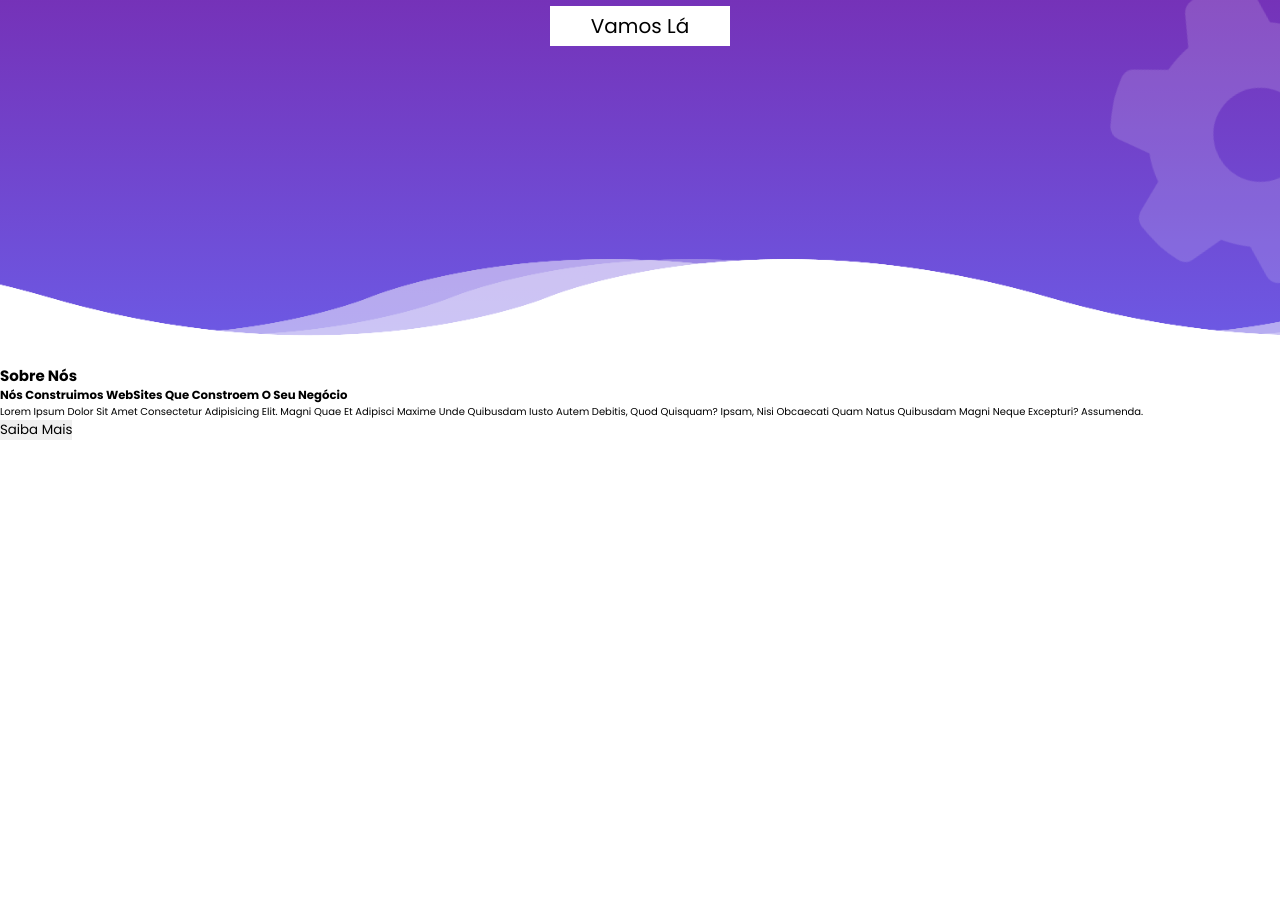
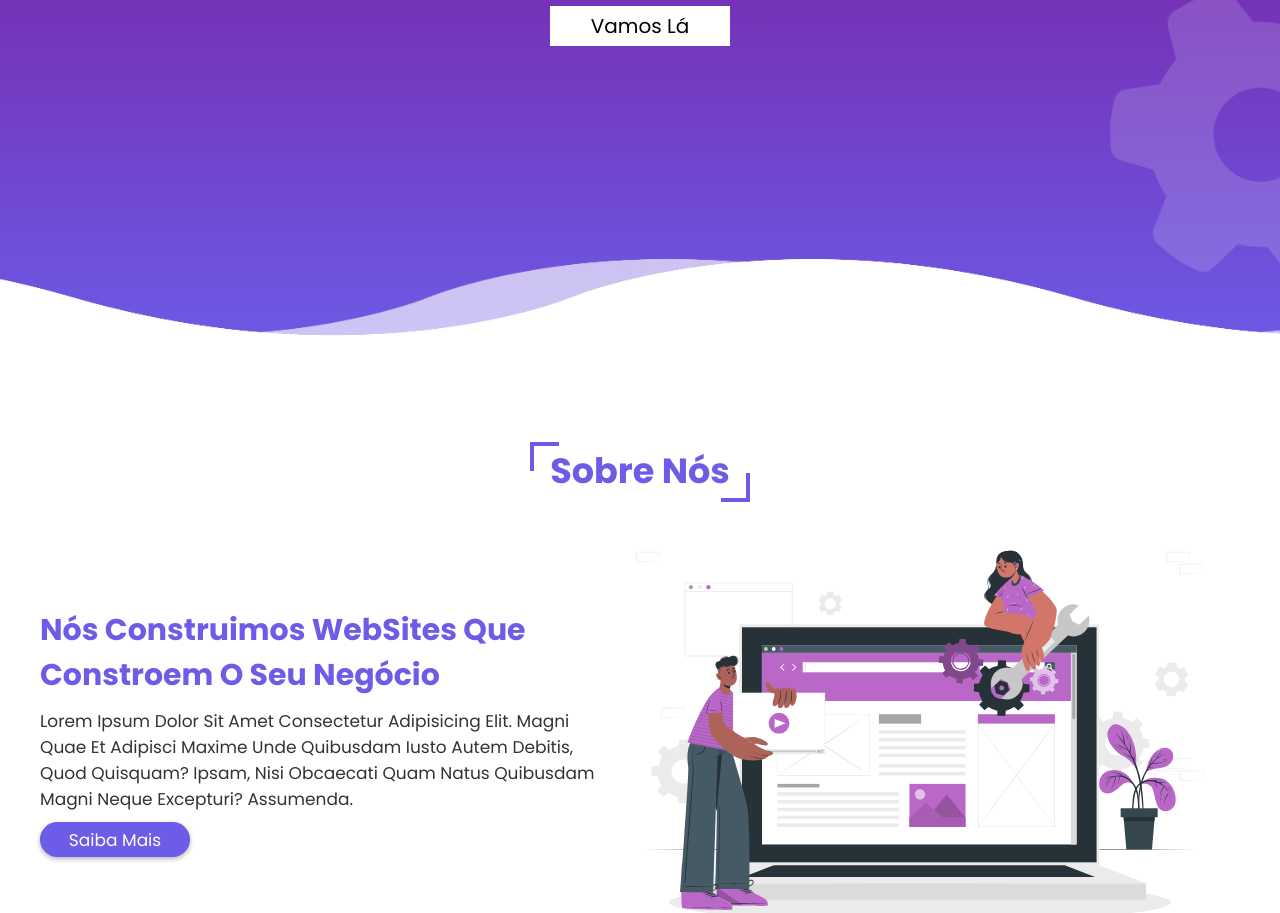
Before and after one commit to devjuliomesquita/Web_Site_Developer, a plain HTML site: page index.html in a window 1280 px wide. Shown: the part 436-1349 px from the top of the page. Before the commit the page ends 876 px from the top, so only its background shows below. Drawn offline with nearby package versions, Linux system fonts and the light colour scheme.

Commit message:
Versao_04
Em andamento a section sobre.

```diff
--- a/index.html
+++ b/index.html
@@ -6,6 +6,7 @@
     <meta name="viewport" content="width=device-width, initial-scale=1.0">
     <link rel="stylesheet" href="./style.css">
     <link rel="stylesheet" href="https://cdnjs.cloudflare.com/ajax/libs/font-awesome/6.0.0/css/all.min.css">
+
     <title>WebDesign</title>
 </head>
 <body>
@@ -41,13 +42,16 @@
     <!--SECTION HOME FIM-->
 
     <!--SECTION SOBRE INICIO-->
-    <section>
+    <section class="sobre" id="sobre">
         <h1 class="heading">Sobre nós</h1>
         <div class="row">
             <div class="content">
                 <h3>Nós construimos WebSites que constroem o seu negócio</h3>
                 <p>Lorem ipsum dolor sit amet consectetur adipisicing elit. Magni quae et adipisci maxime unde quibusdam iusto autem debitis, quod quisquam? Ipsam, nisi obcaecati quam natus quibusdam magni neque excepturi? Assumenda.</p>
                 <a href="#"><button class="btn">Saiba mais</button></a>
+            </div>
+            <div class="image">
+                <img src="./image/Website setup-cuate.svg" alt="">
             </div>
         </div>
     </section>
--- a/script.js
+++ b/script.js
@@ -8,5 +8,11 @@ $(document).ready(function(){
     $(window).on('load scroll', function(){
         $('.fa-bars').removeClass('fa-times');
         $('.navbar').removeClass('nav-toggle');
+
+        if($(window).scrollTop() > 30){
+            $('.header').css({'background':'#6c5ce7','box-shadow':'0 .2rem .5rem rgba(0,0,0,.4)'});
+        }else{
+            $('.header').css({'background':'none','box-shadow':'none'});
+        }
     });
 });
--- a/style.css
+++ b/style.css
@@ -148,6 +148,148 @@ body{
         transform: rotate(360deg);
     }
 }
+.sobre{
+    min-height: 100vh;
+    width: 100vw;
+    text-align: center;
+    position: relative;
+    overflow: hidden;
+}
+.heading{
+    margin: 2rem;
+    padding-top: 6rem;
+    display: inline-block;
+    font-size: 3.5rem;
+    color: var(--color);
+    position: relative;
+}
+.heading::before, .heading::after{
+    content: '';
+    position: absolute;
+    height: 2.5rem;
+    width: 2.5rem;
+    border-top: .4rem solid var(--color);
+    border-left: .4rem solid var(--color);
+}
+.heading::before{
+    top: 5.8rem;
+    left: -2rem;
+}
+.heading::after{
+    transform: rotate(180deg);
+    bottom: -.5rem;
+    right: -2rem;
+}
+.sobre .row{
+    display: flex;
+    align-items: center;
+    justify-content: space-around;
+    padding: 0 4rem;
+}
+.sobre .row .content{
+    text-align: left;
+}
+.sobre .row .image img{
+    width: 50vw;
+}
+.sobre .row .content h3{
+    font-size: 3rem;
+    color: var(--color);
+}
+.sobre .row .content p{
+    color: #333;
+    font-size: 1.7rem;
+    padding: 1rem 0;
+}
+.btn{
+    background: var(--color);
+    color: #fff;
+    border-radius: 5rem;
+    cursor: pointer;
+    height: 3.5rem;
+    width: 15rem;
+    font-size: 1.7rem;
+    box-shadow: 0 .2rem .5rem rgba(0, 0, 0, .3);
+}
+.btn:hover{
+    letter-spacing: .1rem;
+    opacity: .9;
+}
+
+
+
+
+
+
+
+
+
+
+
+
+
+
+
+
+
+
+
+
+
+
+
+
+
+
+
+
+
+
+
+
+
+
+
+
+
+
+
+
+
+
+
+
+
+
+
+
+
+
+
+
+
+
+
+
+
+
+
+
+
+
+
+
+
+
+
+
+
+
+
+
+
+
+
 
 /*RESPONSIVIDADE - - - INICIO*/
 @media(max-width:768px){
@@ -191,4 +333,11 @@ body{
     .home .slogan{
         font-size: 1.7rem;
     }
+    .sobre .row{
+        flex-flow: column-reverse;
+        padding:0 2rem ;
+    }
+    .sobre .row .image img{
+        width: 100vw;
+    }
 }
```
Also changed, not shown: image/Website setup-cuate.svg (added).
